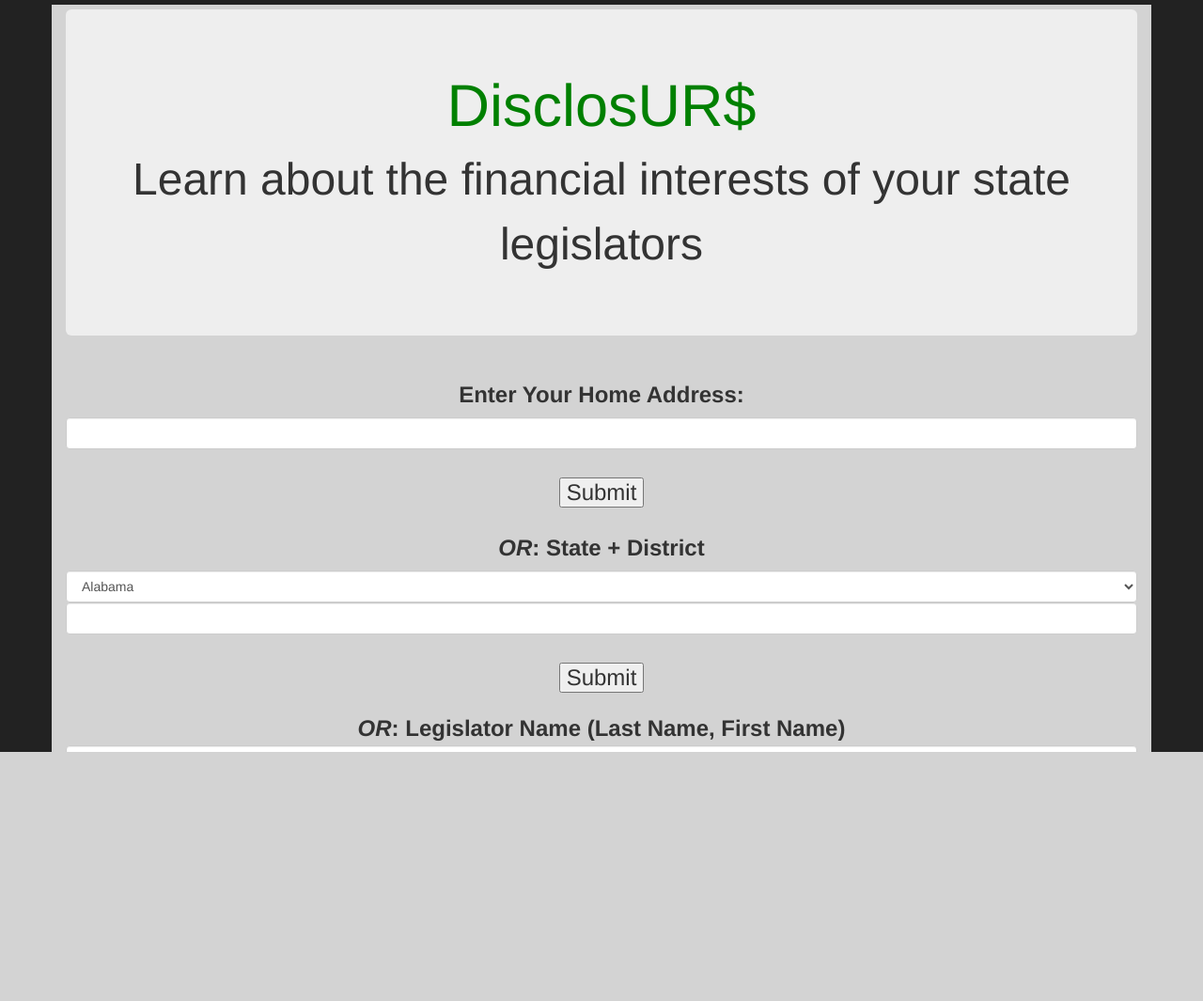
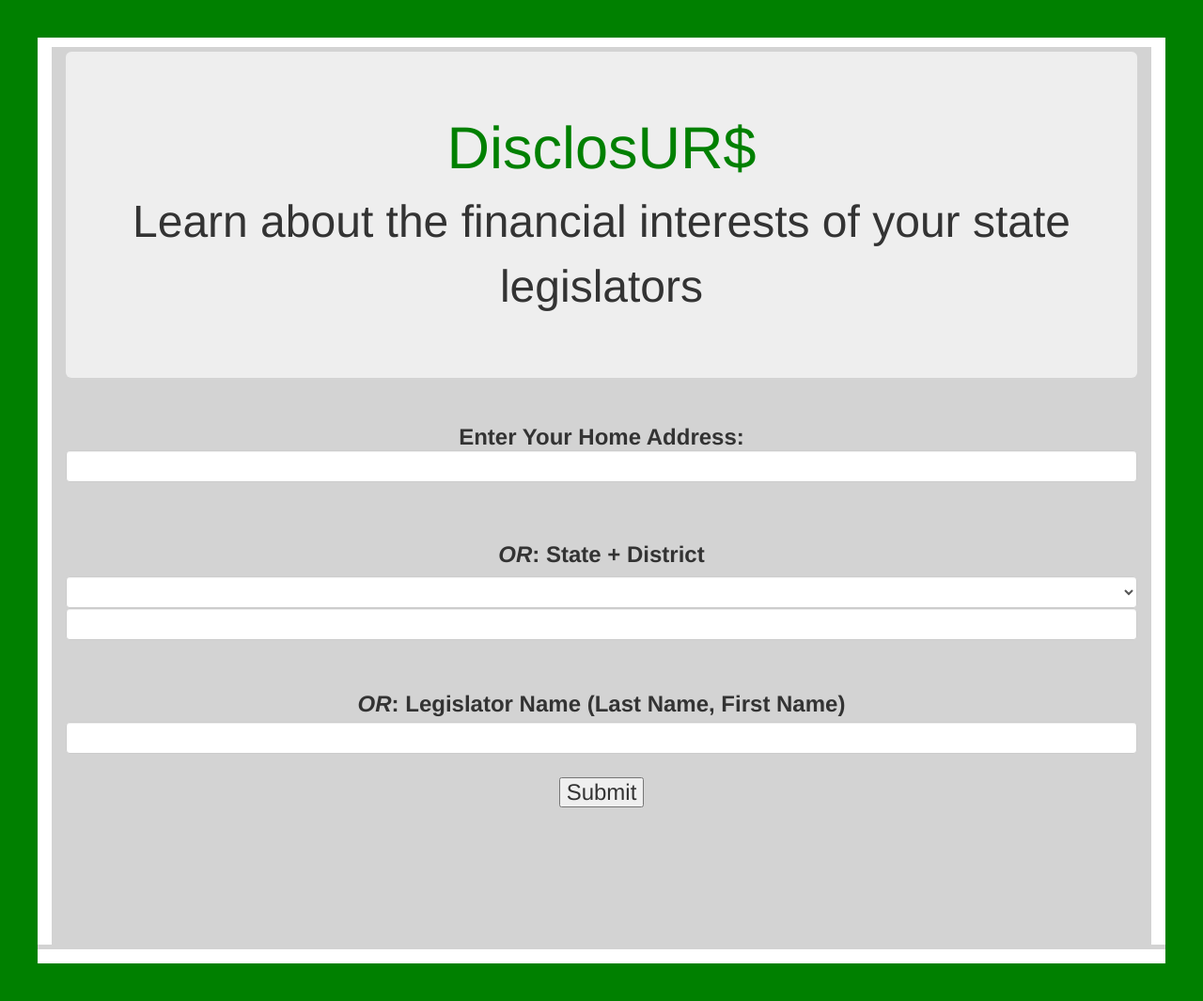
Before and after one commit to sghoseWI/DisclosUR, a Django app: page /home/ in a window 1280 px wide. Shown: the whole page at 94% size. Before the commit the page ends 800 px from the top, so only its background shows below. Run offline with Django 3.2, Linux system fonts and the light colour scheme; some libraries are stand-ins or nearby versions.

Commit message:
scrollable and formatted home page

```diff
--- a/site_container/legislator/forms.py
+++ b/site_container/legislator/forms.py
@@ -3,8 +3,7 @@ from django import forms
 class AddressForm(forms.Form):
     '''
     Very simple input form for just Address.
-    The GoogleMaps API handles validation, however
-    document that testing!
+    The GoogleMaps API handles validation.
     '''
     address = forms.CharField(label='Enter an Address:')
     template_name = 'django/forms/widgets/text.html'
--- a/site_container/legislator/views.py
+++ b/site_container/legislator/views.py
@@ -22,7 +22,7 @@ def home(request):
         # if form.is_valid():
             # process the data in form.cleaned_data as required
             # redirect to a new URL:
-        return full_results(request)
+        return HttpResponseRedirect('http://127.0.0.1:8000/full_results')
     # if a GET (or any other method) we'll create a blank form
     else:
         form = AddressForm()
--- a/site_container/static/home_style.css
+++ b/site_container/static/home_style.css
@@ -1,8 +1,11 @@
 div {
     padding-top: 5px;
-    background: LightGray
+    background: LightGray;
 }
 
 body {
     padding-top: 10px;
+    border-style: solid;
+    border-width: 40px;
+    border-color: Green;
 }
--- a/site_container/templates/full_info.html
+++ b/site_container/templates/full_info.html
@@ -1,6 +1,5 @@
 <!DOCTYPE html>
 <html lang="en">
-
   <head>
     <meta charset="utf-8">
     <meta name="viewport" content="width=device-width, initial-scale=1.0">
@@ -37,7 +36,7 @@
         <h1>
         </h1>
         <p>
-          Legislator:
+          Legislator: {{ post.published_date }}
         </p>
         <div>
           State:
--- a/site_container/templates/home_page.html
+++ b/site_container/templates/home_page.html
@@ -14,9 +14,7 @@
     <link href="https://netdna.bootstrapcdn.com/bootstrap/3.3.4/css/bootstrap.min.css"
     rel="stylesheet">
   </head>
-
   <body>
-    <div class="navbar navbar-inverse navbar-fixed-top">
     <span class="badge"></span>
     <div class="container">
       <div class="jumbotron">
@@ -43,16 +41,15 @@
         <b>
     Enter Your Home Address:
   </b>
+  <input id = 'adr1' name = 'address' type="text" class="form-control">
+  <form action="/home/" method="post">
+  {% csrf_token %}
       </h3>
-      <input id = 'adr1' name = 'address' type="text" class="form-control">
-      <form action="/home/" method="post">
-      {% csrf_token %}
       <h3 class="text-center">
         <div>
           <div>
             <i></i>
           </div>
-            <input type="submit" value="Submit">
             <div class="form-group">
             </div>
             <div>
@@ -66,6 +63,7 @@
               <form action="/home/" method="post">
               {% csrf_token %}
               <select class="form-control" name = "state">
+                <option value= ></option>
                 <option value="AL">Alabama</option>
               	<option value="AK">Alaska</option>
               	<option value="AZ">Arizona</option>
@@ -125,7 +123,6 @@
             </div>
             <div>
               <div>
-                  <input type="submit" value="Submit">
                 <div class="form-group">
                 </div>
               </div>
```
